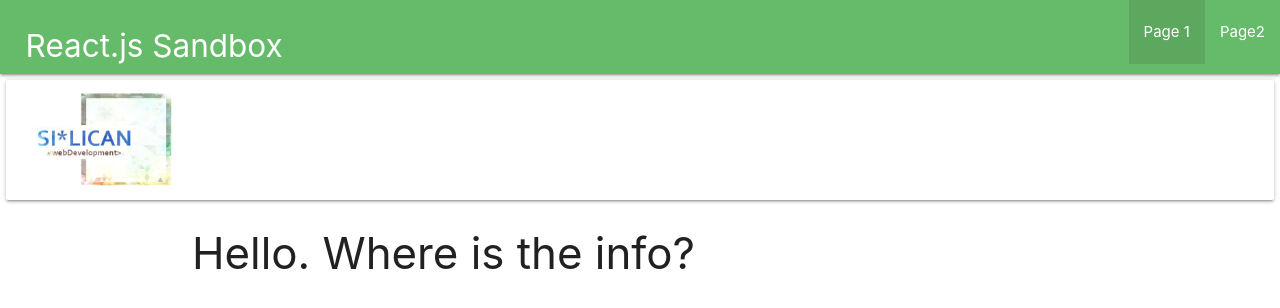
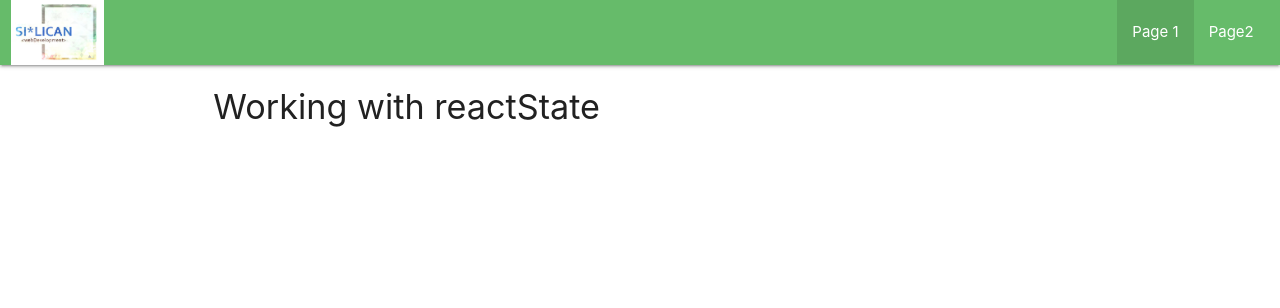
Before and after one commit to CM-GDev/state-exercises, a React (Create React App) app: page / in a window 1280 px wide. Shown: the top 308 px of the page. Built offline with nearby package versions, Linux system fonts and the light colour scheme.

Commit message:
updated navigation tag with new logo and height

```diff
--- a/src/components/Navigation.js
+++ b/src/components/Navigation.js
@@ -6,27 +6,8 @@ import M from "materialize-css";
 
 // establishing some style variables
 const styles = {
-    navigation: {
-        paddingBottom: "10px",
-        paddingLeft: '2%'
-    },
-    h3: {
-        marginBottom: '0%',
-    },
-    header: {
-        height: '8rem',
-        //backgroundImage: `url(${Background})`,
-        margin: '0.5%',
-        backgroundPosition: 'right',
-        backgroundSize: 'cover',
-        backgroundRepeat: 'no-repeat',
-    },
-    headerDiv: {
-        height: '100%',
-        marginBottom: '0px',
-    },
-    logo:{
-        height: '150%'
+    rowNav: {
+        height: "65px"
     }
 }
 
@@ -43,10 +24,13 @@ function Navigation({ currentPage, handlePageChange }) {
   return (
     <div>
         {/* Main Nav */}
-        <nav className='green lighten-1 nav-extended' style={styles.navigation}>
-            <div className='nav-wrapper'>
-                <h3 className='brand-logo flow-text truncate' style={styles.h3}>React.js Sandbox</h3>
+        <nav className='green lighten-1 nav-extended'>
+            <div className='row nav-wrapper' style={styles.rowNav}>
                 <a href='#!' data-target="side-out" className='sidenav-trigger'><i className='material-icons'>menu</i></a>
+                <div className='col m2'>
+                    <img src={Silac} alt="Silcan logo" style={styles.rowNav}></img>
+                </div>
+                <div className='col m10'>
                     <ul className="right hide-on-med-and-down">
                         <li className={currentPage === 'Page1' ? 'active' : ''}>
                             <a href="#Page1" onClick={() => handlePageChange('Page1')}>Page 1
@@ -57,6 +41,7 @@ function Navigation({ currentPage, handlePageChange }) {
                             </a>
                         </li>
                     </ul>
+                </div>
             </div>
         </nav>
         {/* Code for side nav when screen is small */}
@@ -72,12 +57,6 @@ function Navigation({ currentPage, handlePageChange }) {
                 </a>
             </li>
         </ul>
-        {/* Header info */}
-        <header className="card-panel" style={styles.header}>
-            <div className="row valign-wrapper" style={styles.headerDiv}>
-                <img src={Silac} alt="Logo" className="responsive-img" style={styles.logo}/>
-            </div>
-        </header>
     </div>
   );
 }
--- a/src/components/pages/Page1.js
+++ b/src/components/pages/Page1.js
@@ -3,7 +3,7 @@ import React from "react";
 export default function Page1() {
     return(
         <main className="container">
-            <h3>Hello. Where is the info?</h3>
+            <h4>Working with reactState</h4>
         </main>
     )
 }
--- a/src/components/pages/Page3.js
+++ b/src/components/pages/Page3.js
@@ -1,8 +1,10 @@
 
 const Page3 = ()=>{
+    return(
     <div>
         <h1>Hello. Where is the info? Page3</h1>
     </div>
+    )
 }
 
 export default Page3;
```
Also changed, not shown: src/components/img/logo1.png. Lines whose indentation alone changed are shown as unchanged.
